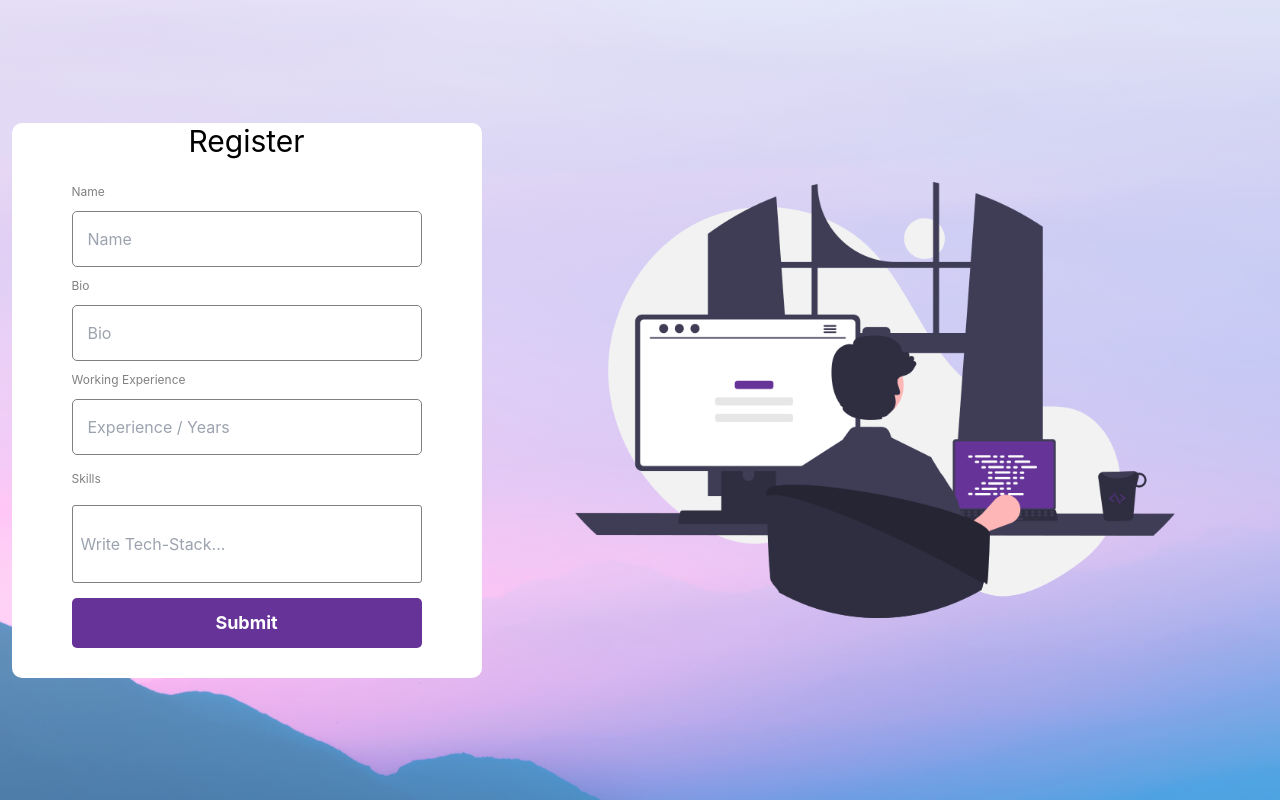
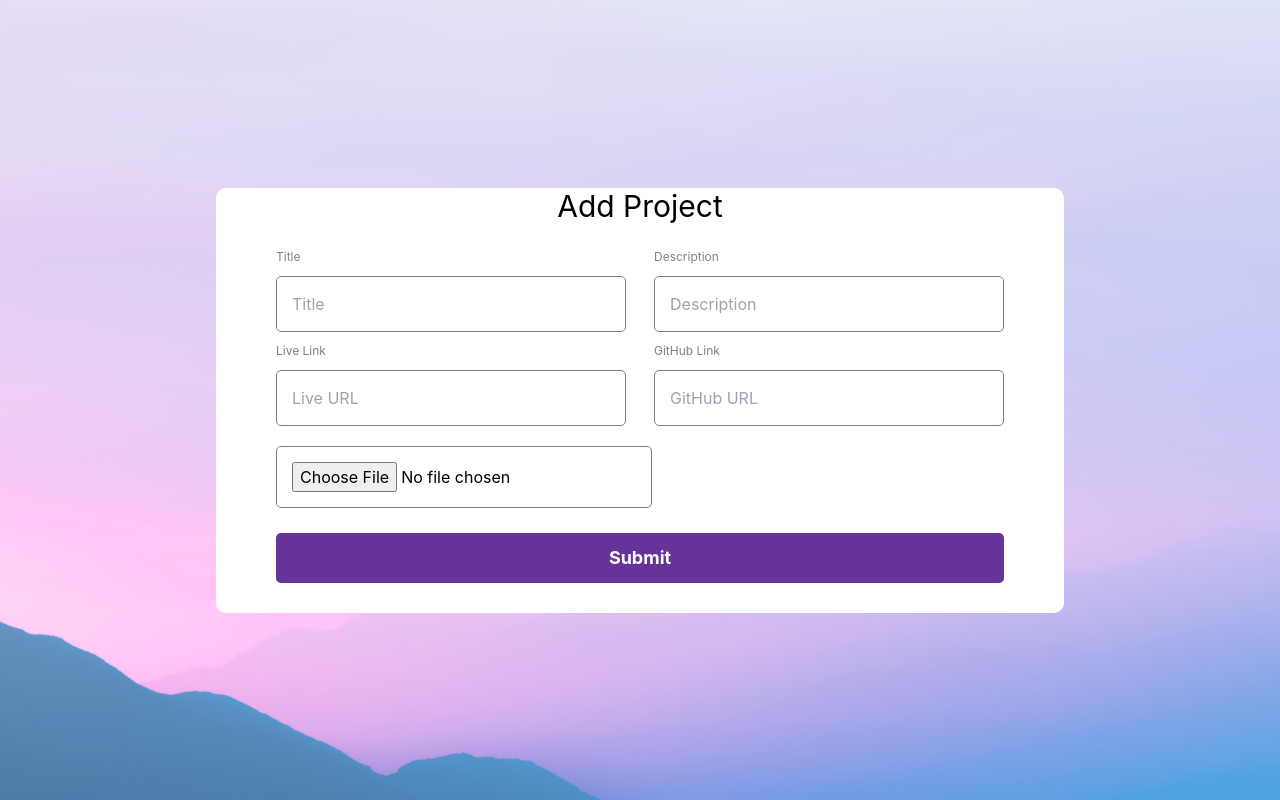
Before and after one commit to omjogani/developer-hiring-portal, a React (Create React App) app in the folder frontend/: page / in a window 1280 px wide. Built offline with nearby package versions, Linux system fonts and the light colour scheme.

Commit message:
Added Add Project Section

```diff
--- a/frontend/package.json
+++ b/frontend/package.json
@@ -11,6 +11,7 @@
     "@testing-library/user-event": "^13.5.0",
     "react": "^18.2.0",
     "react-dom": "^18.2.0",
+    "react-file-base64": "^1.0.3",
     "react-scripts": "5.0.1",
     "web-vitals": "^2.1.4"
   },
--- a/frontend/src/App.js
+++ b/frontend/src/App.js
@@ -3,6 +3,7 @@ import { Login } from "./Components/Login";
 import {Register} from './Components/Register';
 import {Home} from './Components/Home';
 import { AddDeveloperDetails } from "./Components/AddDeveloper";
+import { AddProject} from "./Components/AddProject";
 
 function App() {
   return (
@@ -10,7 +11,8 @@ function App() {
       {/* <Login></Login> */}
       {/* <Register></Register> */}
       {/* <Home></Home> */}
-      <AddDeveloperDetails></AddDeveloperDetails>
+      {/* <AddDeveloperDetails></AddDeveloperDetails> */}
+      <AddProject></AddProject>
     </div>
   );
 }
--- a/frontend/src/Components/AddProject.js
+++ b/frontend/src/Components/AddProject.js
@@ -2,74 +2,125 @@ import { useState } from "react";
 import "./addDeveloper.css";
 import FormInput from "./FormInput";
 import TagInput from "./TagInput";
+import RegisterImage from "../assets/register.png";
+import FileBase64 from "react-file-base64";
 
 const AddProject = () => {
   const [values, setValues] = useState({
-    username: "",
-    email: "",
-    birthday: "",
-    password: "",
-    confirmPassword: "",
+    title: "",
+    description: "",
+    screenshot: "",
+    liveLink: "",
+    githubLink: "",
   });
 
   const inputs = [
     {
       id: 1,
-      name: "name",
+      name: "title",
       type: "text",
-      placeholder: "Name",
-      errorMessage: "Name is required...",
-      label: "Name",
-      pattern: "^[A-Za-z]{1,20}$",
+      placeholder: "Title",
+      errorMessage: "Title is required...",
+      label: "Title",
       required: true,
     },
     {
       id: 2,
-      name: "bio",
+      name: "description",
       type: "text",
-      placeholder: "Bio",
-      errorMessage: "Bio is required...",
-      label: "Bio",
+      placeholder: "Description",
+      errorMessage: "Description is required...",
+      label: "Description",
       required: true,
     },
     {
       id: 3,
-      name: "experience",
-      type: "number",
-      errorMessage: "Experience is required, Enter 0 if no experience.",
-      placeholder: "Experience / Years",
-      label: "Working Experience",
-      required: true,
+      name: "liveLink",
+      type: "text",
+      placeholder: "Live URL",
+      label: "Live Link",
+    },
+    {
+      id: 4,
+      name: "githubLink",
+      type: "text",
+      placeholder: "GitHub URL",
+      label: "GitHub Link",
     },
   ];
 
+  const updateTechStack = (techs) => {
+    setValues((previous) => ({ ...previous, techStack: techs }));
+  };
+
   const handleSubmit = (e) => {
     e.preventDefault();
+    // * Data Available Here
+    console.log(values);
+    // TODO : need to type value of the experience to int
   };
 
   const onChange = (e) => {
     setValues({ ...values, [e.target.name]: e.target.value });
   };
 
-  console.log(values);
-
   return (
     <div className="app">
-      <form onSubmit={handleSubmit} onkeydown="return event.key != 'Enter';">
-        <h1 class="text-3xl">Register</h1>
+      <div className="flex flex-row">
+        <form onSubmit={handleSubmit}>
+          <h1 className="text-3xl">Add Project</h1>
           <br />
-        {inputs.map((input) => (
+          {/* {inputs.map((input) => (
             <FormInput
               key={input.id}
               {...input}
               value={values[input.name]}
               onChange={onChange}
             />
-        ))}
-        <label>Technology</label>
-        <TagInput></TagInput>
+          ))} */}
+          <div className="flex flex-row">
+            <FormInput
+              key={inputs[0].id}
+              {...inputs[0]}
+              value={values[inputs[0].name]}
+              onChange={onChange}
+            />
+            <div className="w-7"></div>
+            <FormInput
+              key={inputs[1].id}
+              {...inputs[1]}
+              value={values[inputs[1].name]}
+              onChange={onChange}
+            />
+          </div>
+
+          <div className="flex flex-row">
+            <FormInput
+              key={inputs[2].id}
+              {...inputs[2]}
+              value={values[inputs[2].name]}
+              onChange={onChange}
+            />
+            <div className="w-7"></div>
+            <FormInput
+              key={inputs[3].id}
+              {...inputs[3]}
+              value={values[inputs[3].name]}
+              onChange={onChange}
+            />
+          </div>
+
+          <div className="flex flex-row">
+            <FileBase64
+              multiple={false}
+              onDone={(base64) => setValues({ ...values, screenshot: base64 })}
+            />
+            <div className="w-7"></div>
+            <img src={values.screenshot.image} alt="" />
+          </div>
           <button>Submit</button>
         </form>
+      </div>
     </div>
   );
 };
```
Also changed, not shown: 1 other file (tests, documents, lock files or other folders). Lines whose indentation alone changed are shown as unchanged.
